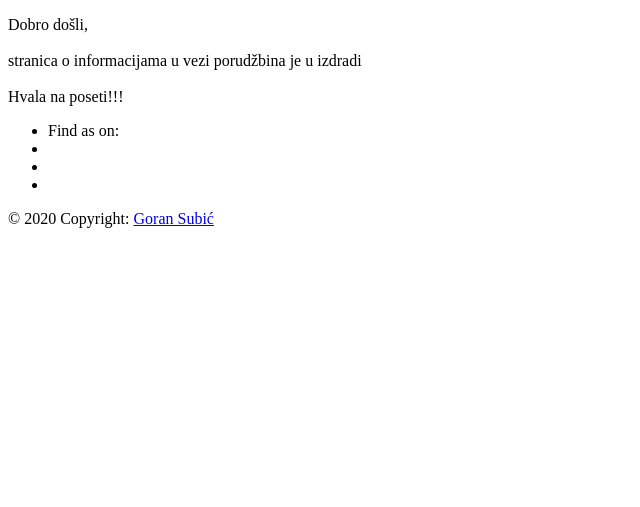
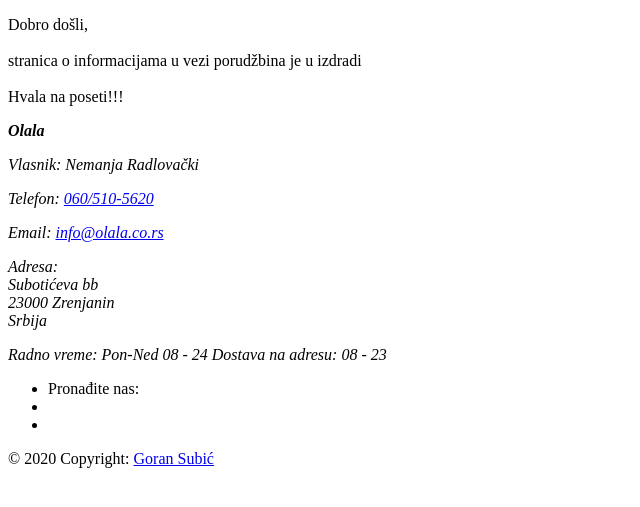
Before and after one commit to GoranSubic/syminorder, a Symfony app: template templates/Front/static_pages/orders.html.twig in a window 1280 px wide. Shown: the part 218-725 px from the top of the page, without its empty margins (0-640 px from the left). Run offline with Twig, Linux system fonts and the light colour scheme; the template is opened without the code that fills it, so the values that code supplies are empty; some libraries are stand-ins or nearby versions.

Commit message:
Footer content and style

```diff
--- a/templates/Front/footer.html.twig
+++ b/templates/Front/footer.html.twig
@@ -1,22 +1,39 @@
 <!-- Footer -->
 <footer class="bg-dark page-footer font-small special-color-dark pt-4">
-
     <!-- Footer Elements -->
     <div class="container">
-
+        <div class="row">
+            <div class="col-sm-6 col-md-3">
+                <address>
+                    <p><b>Olala</b></p>
+                    <p>Vlasnik: Nemanja Radlovački</p>
+                    <p>Telefon: <a href="tel:+381605105620">060/510-5620</a></p>
+                    <p>Email: <a href="mailto:info@gmail.com">info@olala.co.rs</a></p>
+                </address>
+            </div>
+            <div class="col-sm-6 col-md-3">
+                <address>
+                    <p>
+                        Adresa:<br>
+                        <span>Subotićeva bb</span><br>
+                        <span>23000 Zrenjanin</span><br>
+                        <span>Srbija</span>
+                    </p>
+                    <p>
+                        Radno vreme: Pon-Ned 08 - 24
+                        Dostava na adresu: 08 - 23
+                    </p>
+                </address>
+            </div>
             <!-- Social buttons -->
+            <div class="col-sm-12 col-md-6">
                 <ul class="list-unstyled list-inline text-center">
                     <li class="list-inline-item">
-                Find as on:
+                        Pronađite nas:
                     </li>
                     <li class="list-inline-item">
                         <a href="https://www.facebook.com/olalazr/" target="_blank" class="btn-floating btn-fb mx-1">
                             <i class="fab fa-facebook fa-lg white-text mr-md-5 mr-3 fa-2x"> </i>
-                </a>
-            </li>
-            <li class="list-inline-item">
-                <a href="https://twitter.com/" target="_blank" class="btn-floating btn-tw mx-1">
-                    <i class="fab fa-twitter fa-lg white-text mr-md-5 mr-3 fa-2x"> </i>
                         </a>
                     </li>
                     <li class="list-inline-item">
@@ -25,13 +42,14 @@
                         </a>
                     </li>
                 </ul>
+            </div>
             <!-- Social buttons -->
-
+        </div>
     </div>
     <!-- Footer Elements -->
-
     <!-- Copyright -->
-    <div class="footer-copyright text-center py-1">© 2020 Copyright:
+    <div class="footer-copyright text-center py-1">
+        © 2020 Copyright:
         <a href="http://goransubic.github.io/" target="_blank"> Goran Subić</a>
     </div>
     <!-- Copyright -->
```
Also changed, not shown: assets/styles/app.css (+29 -4 lines). Lines whose indentation alone changed are shown as unchanged.
